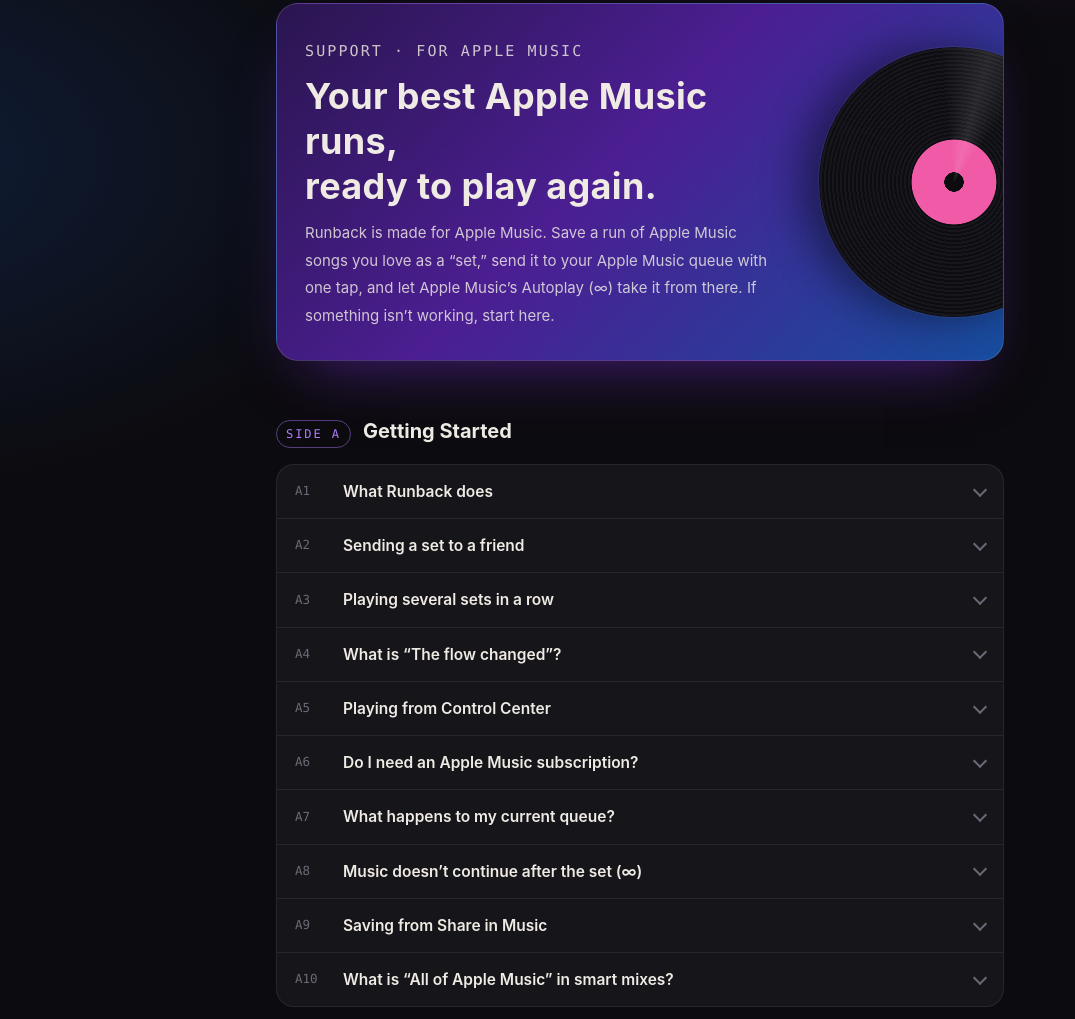
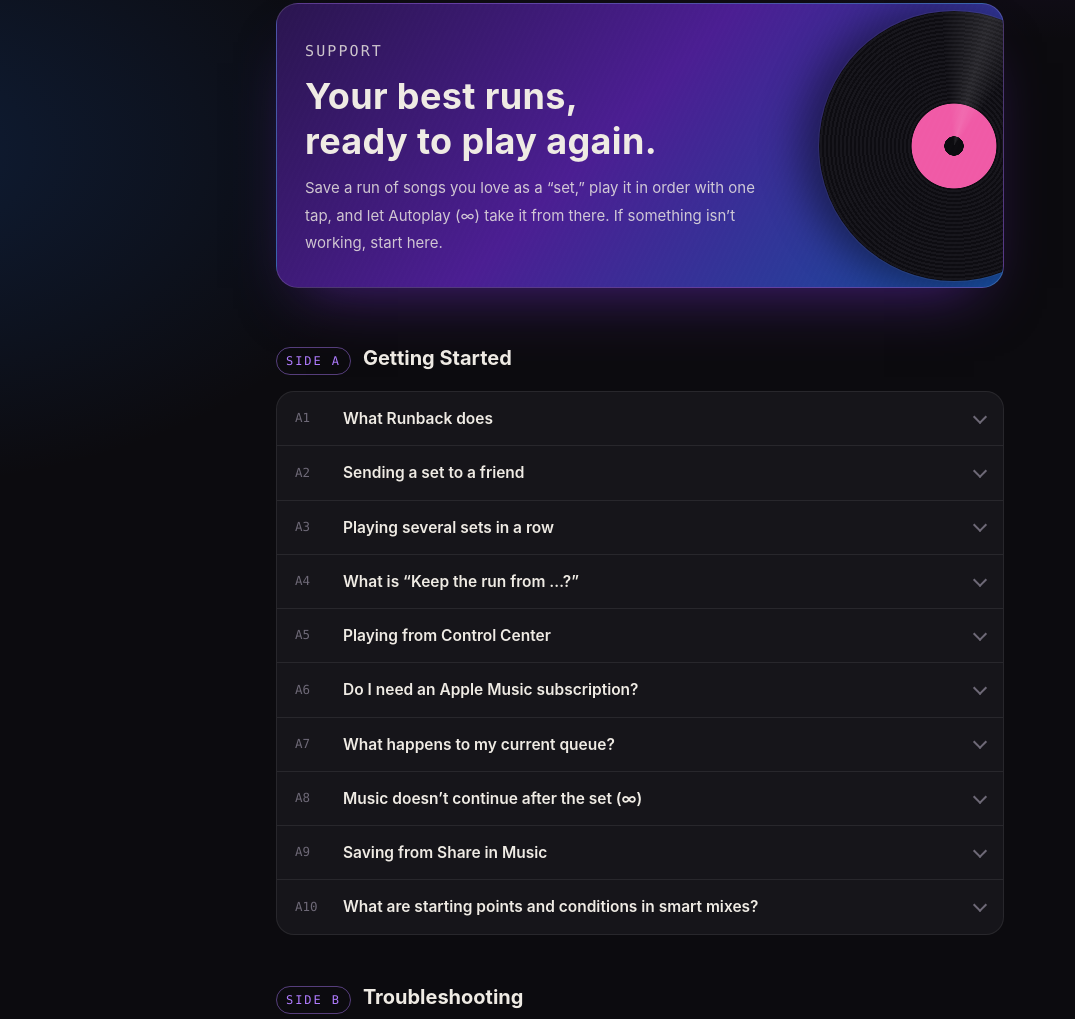
Before and after one commit to kizzz9/runback-support, a plain HTML site: page en/index.html in a window 1280 px wide. Shown: the part 90-1109 px from the top of the page, without its empty margins (0-1075 px from the left). Drawn offline with Linux system fonts and the light colour scheme.

Commit message:
Tone down Apple Music mentions; flow banner wording

```diff
--- a/en/index.html
+++ b/en/index.html
@@ -3,9 +3,9 @@
 <head>
 <meta charset="UTF-8">
 <meta name="viewport" content="width=device-width, initial-scale=1.0">
-<meta name="description" content="Support for Runback, made for Apple Music: frequently asked questions and contact form.">
+<meta name="description" content="Support for Runback, the app for replaying your best runs of songs: FAQ and contact form.">
 <meta name="theme-color" content="#0C0B0F">
-<title>Runback for Apple Music — Support</title>
+<title>Runback — Support</title>
 <link rel="icon" href="../icon.png">
 <link rel="apple-touch-icon" href="../icon.png">
 <style>
@@ -176,9 +176,9 @@ footer a:hover { color: var(--label); }
   <section class="hero">
     <div class="disc" aria-hidden="true"></div>
     <div class="hero-text">
-      <p class="eyebrow">Support · for Apple Music</p>
-      <h1>Your best Apple Music runs,<br>ready to play again.</h1>
-      <p>Runback is made for Apple Music. Save a run of Apple Music songs you love as a “set,” send it to your Apple Music queue with one tap, and let Apple Music’s Autoplay (∞) take it from there. If something isn’t working, start here.</p>
+      <p class="eyebrow">Support</p>
+      <h1>Your best runs,<br>ready to play again.</h1>
+      <p>Save a run of songs you love as a “set,” play it in order with one tap, and let Autoplay (∞) take it from there. If something isn’t working, start here.</p>
     </div>
   </section>
 </header>
@@ -188,7 +188,7 @@ footer a:hover { color: var(--label); }
   <div class="tracks">
     <details class="track">
       <summary><span class="no">A1</span><span>What Runback does</span><span class="chev" aria-hidden="true"></span></summary>
-      <div class="body"><p>Save 2–10 favorite Apple Music songs, in order, as a <strong>set</strong>, and play it in Apple Music with one tap. Pick songs from Apple Music search, charts, and your library, or save straight from Share in the Music app. After the set, Apple Music’s ∞ (Autoplay) keeps the music going.</p><p>There are also <strong>smart mixes</strong> that pick songs by rules, a Home Screen widget, Shortcuts (Siri), and export to a Music playlist.</p></div>
+      <div class="body"><p>Save 2–10 favorite songs, in order, as a <strong>set</strong>, and play it with one tap (works with songs on Apple Music). Pick songs from search, charts, and your library, or save straight from Share in the Music app. After the set, ∞ (Autoplay) keeps going with similar songs.</p><p>There are also <strong>smart mixes</strong> that pick songs by rules, a Home Screen widget, Shortcuts (Siri), and export to a Music playlist.</p></div>
     </details>
     <details class="track">
       <summary><span class="no">A2</span><span>Sending a set to a friend</span><span class="chev" aria-hidden="true"></span></summary>
@@ -199,8 +199,8 @@ footer a:hover { color: var(--label); }
       <div class="body"><p>From the Moods view menu, choose Play Sets in a Row and tap sets in the order you want. To add a set without replacing the current queue, use “…” → Play Next or Play Last on the set.</p></div>
     </details>
     <details class="track">
-      <summary><span class="no">A4</span><span>What is “The flow changed”?</span><span class="chev" aria-hidden="true"></span></summary>
-      <div class="body"><p>Using your Apple Music Recently Played, Runback finds where the genres or artists changed sharply and similar songs kept going, and suggests turning that run into a set. It reads your history when you open the app and during background refresh when iOS allows, and keeps the result only on this iPhone. Turn it off in Settings → History & Privacy.</p></div>
+      <summary><span class="no">A4</span><span>What is “Keep the run from …?”</span><span class="chev" aria-hidden="true"></span></summary>
+      <div class="body"><p>Using what you played recently, Runback finds where the genres or artists changed sharply and similar songs kept going, and suggests turning that run into a set. It reads your history when you open the app and during background refresh when iOS allows, and keeps the result only on this iPhone. Turn it off in Settings → History & Privacy.</p></div>
     </details>
     <details class="track">
       <summary><span class="no">A5</span><span>Playing from Control Center</span><span class="chev" aria-hidden="true"></span></summary>
@@ -223,8 +223,8 @@ footer a:hover { color: var(--label); }
       <div class="body"><p>In Music or Safari, choose Share → Runback on a song (or album), pick a set, and it’s added right away. For an album, pick the song first. If you choose “New Set with This Song,” the editor opens the next time you open Runback.</p><p>If Runback isn’t in the list, scroll to “More” at the end of the share sheet and turn it on.</p></div>
     </details>
     <details class="track">
-      <summary><span class="no">A10</span><span>What is “All of Apple Music” in smart mixes?</span><span class="chev" aria-hidden="true"></span></summary>
-      <div class="body"><p>Songs are gathered from <strong>starting points</strong> — genre charts, artists’ top songs (and similar artists), and search words — then narrowed by optional <strong>conditions</strong> such as release year or length. Apple Music has no way to query the whole catalog by conditions, so this is how it works.</p><p>Library mixes can also use conditions like date added and play count.</p></div>
+      <summary><span class="no">A10</span><span>What are starting points and conditions in smart mixes?</span><span class="chev" aria-hidden="true"></span></summary>
+      <div class="body"><p>Songs are gathered from <strong>starting points</strong> — genre charts, artists’ top songs (and similar artists), and search words — then narrowed by optional <strong>conditions</strong> such as release year or length. The catalog can’t be queried by conditions alone, so this is how it works.</p><p>Library mixes can also use conditions like date added and play count.</p></div>
     </details>
   </div>
   </section>
```
Also changed, not shown: index.html (+10 -10 lines).
